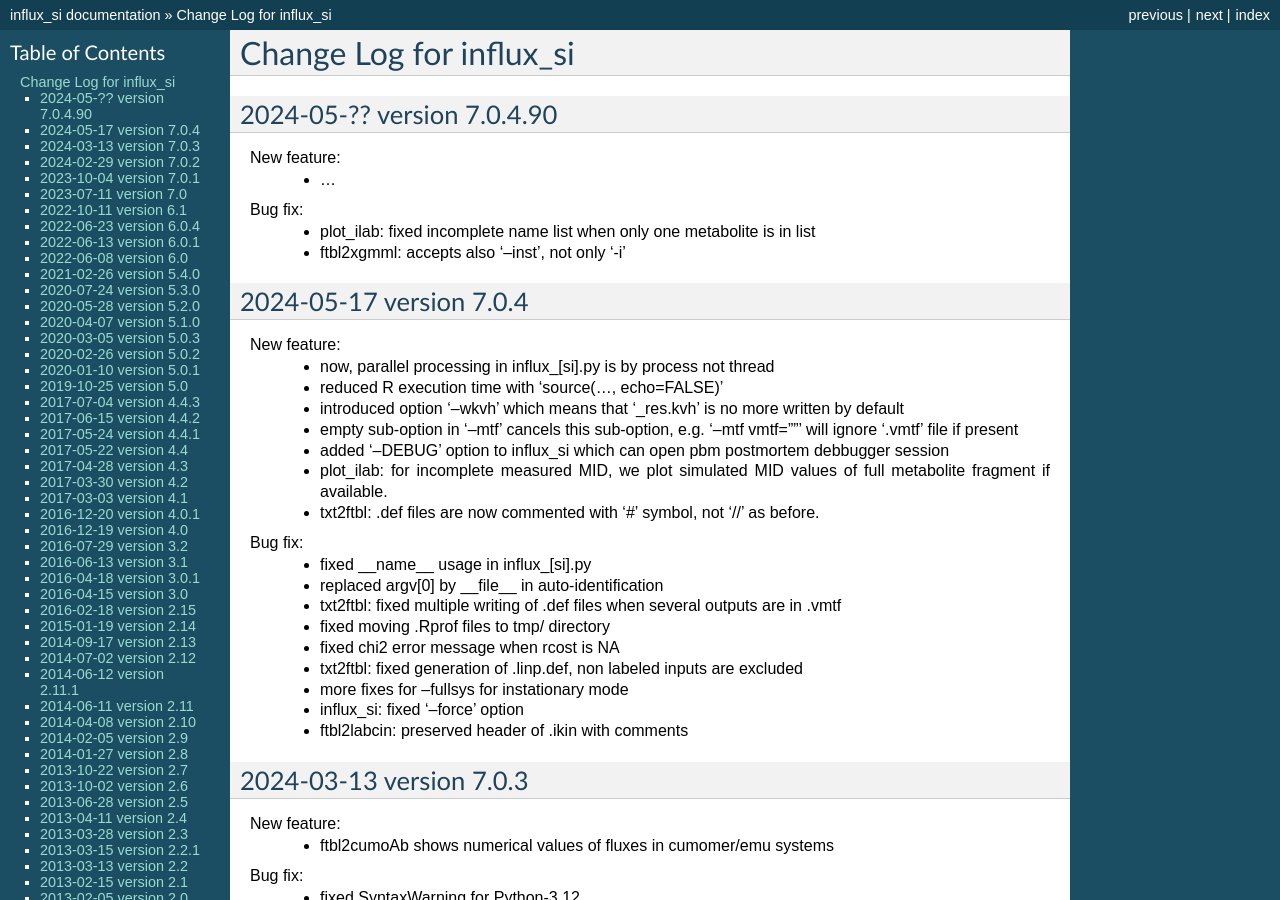
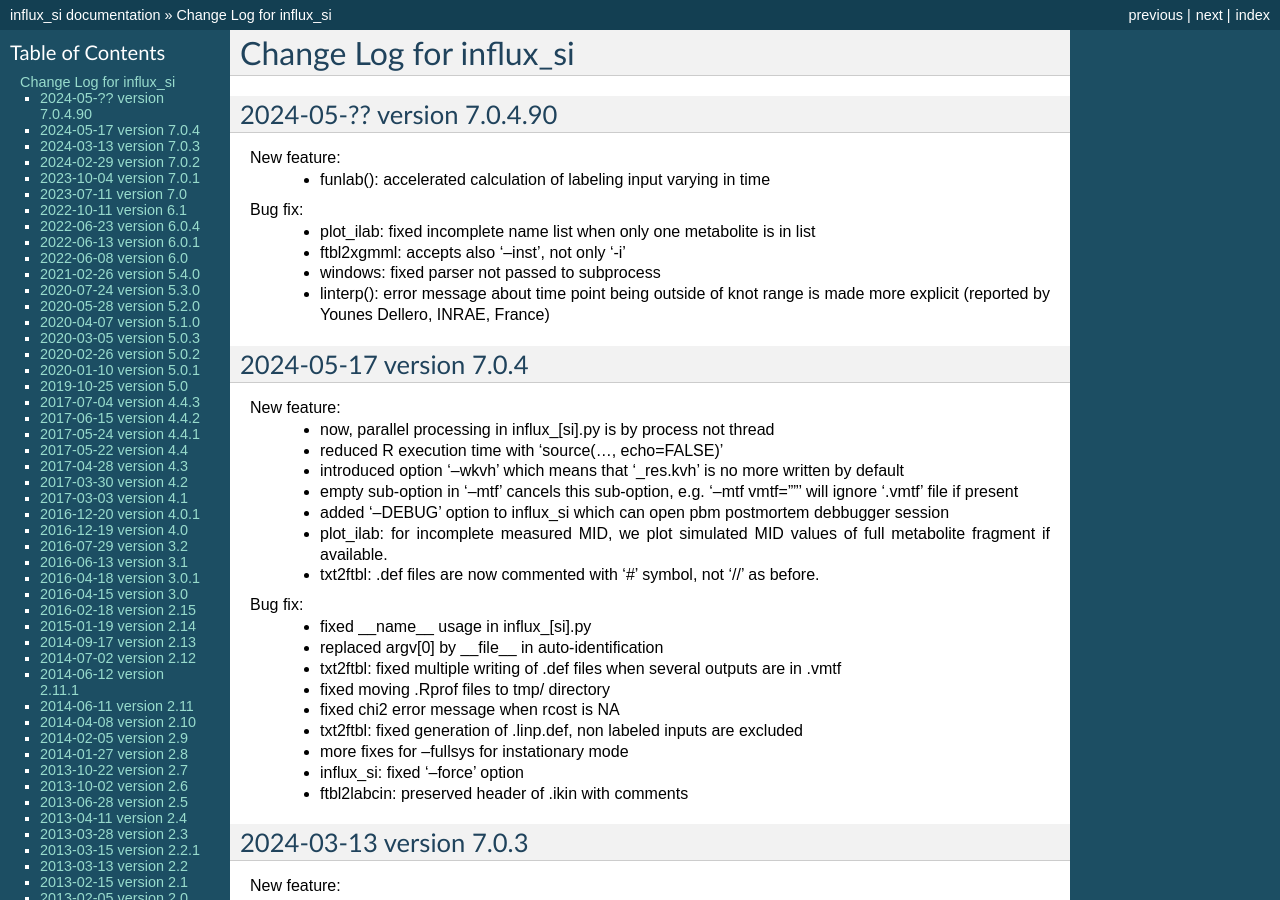
Before and after one commit to sgsokol/influx, a Sphinx documentation site: the page built from influx_si/doc/changelog.rst, in a window 1280 px wide and 900 px high. Built offline with Sphinx 7.4.7, drawn with Linux system fonts in a browser that asks for light colours.

Commit message:
v7.0.4.91 accelerated funlab(), fixed parser on win
Signed-off-by: Serguei Sokol <sokol@insa-toulouse.fr>

```diff
--- a/influx_si/doc/ChangeLog.txt
+++ b/influx_si/doc/ChangeLog.txt
@@ -5,11 +5,13 @@ Change Log for influx_si
 2024-05-?? version 7.0.4.90
 ------------------------
 New feature:
- - ...
+ - funlab(): accelerated calculation of labeling input varying in time
 
 Bug fix:
  - plot_ilab: fixed incomplete name list when only one metabolite is in list
  - ftbl2xgmml: accepts also '--inst', not only '-i'
+ - windows: fixed parser not passed to subprocess
+ - linterp(): error message about time point being outside of knot range is made more explicit (reported by Younes Dellero, INRAE, France)
 
 2024-05-17 version 7.0.4
 ------------------------
```
Also changed, not shown: 4 other files.
